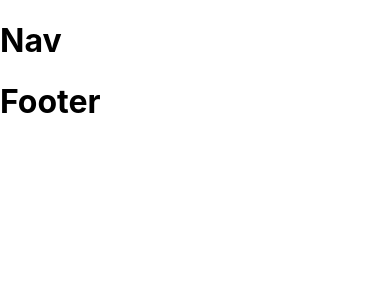
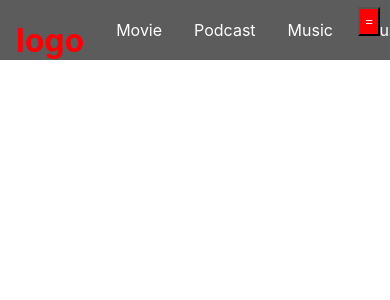
Before and after one commit to group6-TuwaiqCap2/cap2frontend, a React (Create React App) app: page / in a window 390 px wide. Shown: the top 300 px of the page. Built offline with nearby package versions, Linux system fonts and the light colour scheme; the HTML template or start-up script is replaced by a standard one.

Commit message:
inintial navbar

```diff
--- a/src/App.css
+++ b/src/App.css
@@ -1,38 +1,7 @@
-.App {
-  text-align: center;
+*{
+    box-sizing: border-box;
+    padding: 0;
+    margin: 0;
+    font-family: 'Sars', sans-serif;
+    background-color: black;
 }
-
-.App-logo {
-  height: 40vmin;
-  pointer-events: none;
-}
-
-@media (prefers-reduced-motion: no-preference) {
-  .App-logo {
-    animation: App-logo-spin infinite 20s linear;
-  }
-}
-
-.App-header {
-  background-color: #282c34;
-  min-height: 100vh;
-  display: flex;
-  flex-direction: column;
-  align-items: center;
-  justify-content: center;
-  font-size: calc(10px + 2vmin);
-  color: white;
-}
-
-.App-link {
-  color: #61dafb;
-}
-
-@keyframes App-logo-spin {
-  from {
-    transform: rotate(0deg);
-  }
-  to {
-    transform: rotate(360deg);
-  }
-}
--- a/src/App.js
+++ b/src/App.js
@@ -6,13 +6,16 @@ import Footer from "./components/Footer";
 import {Routes, Route} from "react-router-dom"
 
 const App = () => {
+
   return (
     <>
+    {/* <Header /> */}
       <Nav />
-      <Footer />
       <Routes>
-        <Route exact path="/" component={Home} />
+      <Route exact path="/" component={Home} />
       </Routes>
+      {/* <Footer /> */}
+
     </>
   );
 };
--- a/src/components/Nav/index.js
+++ b/src/components/Nav/index.js
@@ -1,11 +1,49 @@
-import React from 'react'
-
+import React from "react";
+import { NavLink, Link } from "react-router-dom";
+import "./style.css";
 const Nav = () => {
   return (
-    <div>
-      <h1>Nav</h1>
-    </div>
-  )
-}
+    <>
+      <div className="wrapper">
+        <NavLink to="/" className="links">
+          <h1>logo</h1>
+        </NavLink>
+        <div className="navMenu">
+          <NavLink to="/movie" className="links">
+            Movie
+          </NavLink>
+          <NavLink to="/podcast" className="links">
+            Podcast
+          </NavLink>
+          <NavLink to="/music" className="links">
+            Music
+          </NavLink>
+          <NavLink to="/musicVideo" className="links">
+            Music Video
+          </NavLink>
+          <NavLink to="/audiobook" className="links">
+            Audiobook
+          </NavLink>
+          <NavLink to="/tvShow" className="links">
+            Tv Show
+          </NavLink>
+          <NavLink to="/software" className="links">
+            Software
+          </NavLink>
+          <NavLink to="/ebook" className="links">
+            Ebook
+          </NavLink>
+        </div>
+        <button className="btn">=</button>
+
+        <button className="navBtn">
+          <Link to="signin" className="navBtnLink">
+            Sign In
+          </Link>
+        </button>
+      </div>
+    </>
+  );
+};
 
 export default Nav;
--- a/src/components/Nav/style.css
+++ b/src/components/Nav/style.css
@@ -0,0 +1,91 @@
+.wrapper {
+  position: fixed;
+  top: 0;
+  width: 100%;
+  height: 50px;
+  /*  */
+
+  height: 60px;
+  display: flex;
+  justify-content: space-between;
+  padding: 0.5 rem calc((100vw - 100 px) / 2);
+  z-index: 10;
+  background-color: rgba(0, 0, 0, 0.64);
+}
+
+.links {
+  position: relative;
+  /*  */
+  display: flex;
+  align-items: center;
+  text-decoration: none;
+  padding: 0 1rem;
+  height: 100%;
+  cursor: pointer;
+  color: white;
+}
+.links:hover {
+  color: rgb(250, 0, 0);
+  transition: all 0.2s ease-in-out;
+}
+.btn {
+  display: none;
+  position: absolute;
+  right: 10px;
+  top: 7px;
+  padding: 5px;
+  color: white;
+  background-color: rgb(250, 0, 0);
+}
+@media screen and (max-width: 500px) {
+  .links {
+    flex-direction: column;
+    height: auto;
+  }
+  .items:nth-child(1) {
+    border-top: 1px solid #fff;
+    margin-top: 50px;
+  }
+  .items {
+    width: 100%;
+    border-top: 1px solid #fff;
+    text-align: center;
+    margin-right: 0px;
+    padding: 20px 0;
+  }
+  .btn{
+      display: block;
+  }
+}
+/*  */
+
+.navMenu {
+  display: flex;
+  align-items: center;
+  margin-right: -24px;
+  white-space: nowrap;
+  width: 100vh;
+}
+
+.navBtn {
+  display: flex;
+  align-items: center;
+  margin-right: 24px;
+  background-color: rgb(250, 0, 0);
+  border: none;
+  border-radius: 4px;
+}
+.navBtnLink {
+  border: none;
+  color: white;
+  border-radius: 4px;
+  padding: 10px 22px;
+  outline: none;
+  cursor: pointer;
+  transition: all 0.2s ease-in-out;
+  text-decoration: none;
+}
+.navBtnLink:hover {
+  transition: all 0.2s ease-in-out;
+  color: black;
+}
```
